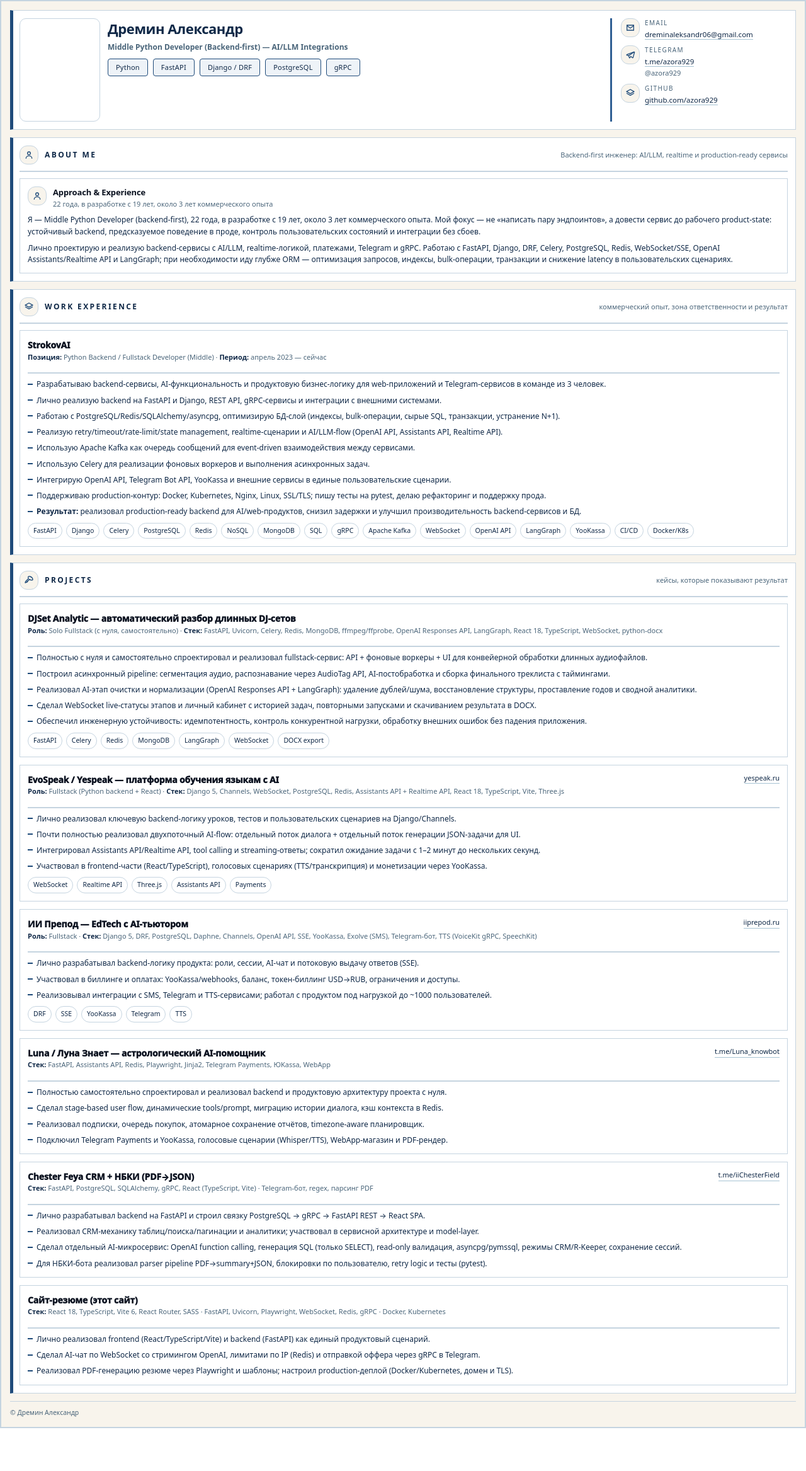
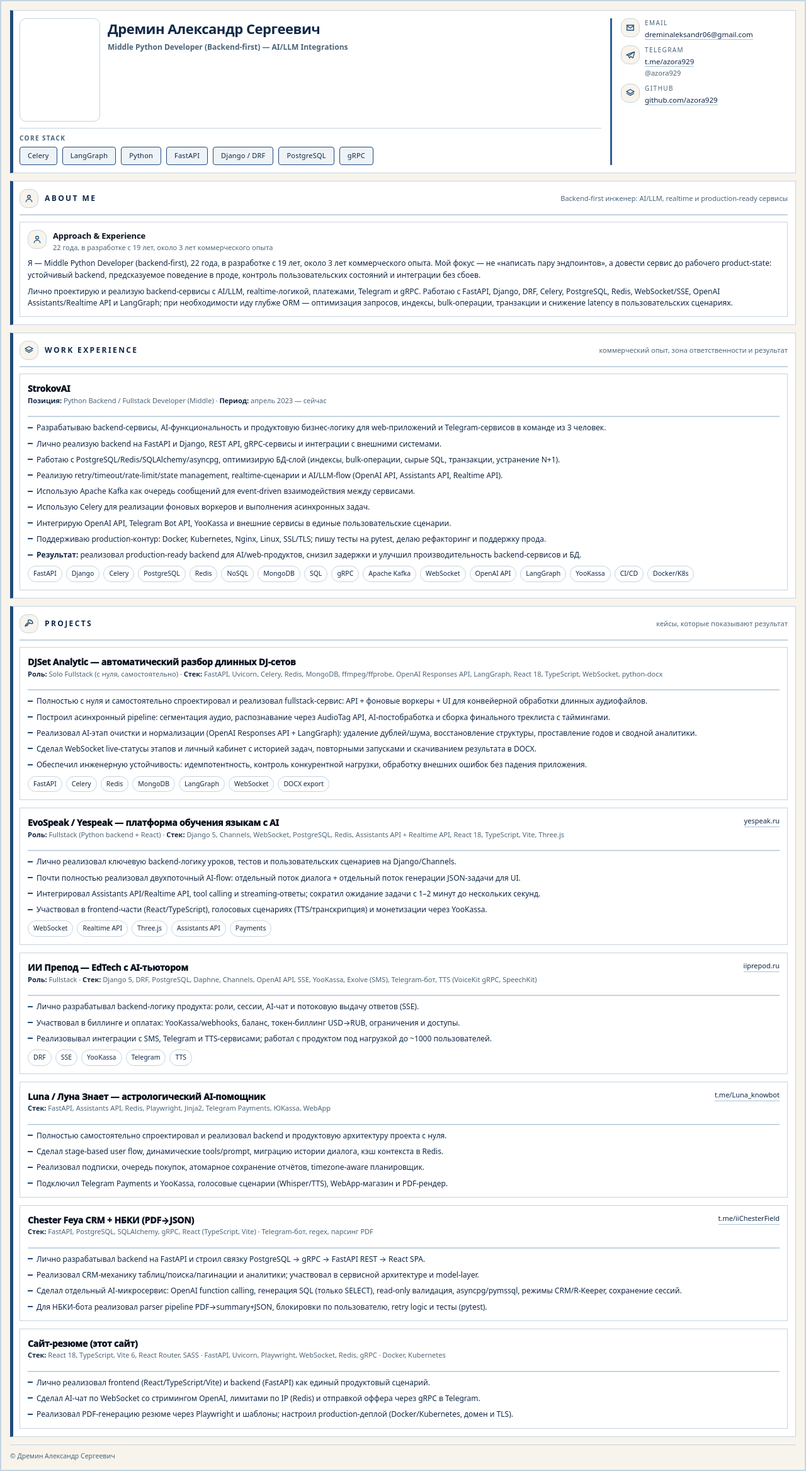
Before and after one commit to azora929/myResume, a Python web app: template webApp/assets/templates/template.html in a window 1280 px wide. Shown: the whole page at 63% size. Before the commit the page ends 2267 px from the top, so only its background shows below. Run offline with Jinja, Linux system fonts and the light colour scheme; the template is opened without the code that fills it, so the values that code supplies are empty.

Commit message:
Фиксы размещения чипов + подписание отчества

```diff
--- a/webApp/assets/templates/template.html
+++ b/webApp/assets/templates/template.html
@@ -53,10 +53,15 @@
     }
     .top-main{
       display:flex;
+      flex-direction:column;
+      gap:10px;
+      flex:1 1 auto;
+      min-width:0;
+    }
+    .top-identity{
+      display:flex;
       gap:12px;
       align-items:flex-start;
-      flex:1 1 auto;
-      min-width:0;
     }
     .top-photo{
       width:128px;
@@ -85,10 +90,22 @@
       font-weight:650;
     }
     .kicker{
-      margin:8px 0 0;
+      margin:0;
       display:flex;
       flex-wrap:wrap;
       gap:8px;
+    }
+    .top-stack{
+      border-top:1px solid var(--line);
+      padding-top:8px;
+    }
+    .top-stack-label{
+      margin:0 0 6px;
+      font-size:10px;
+      letter-spacing:.14em;
+      text-transform:uppercase;
+      color:var(--muted);
+      font-weight:700;
     }
     .tag{
       font-size:11px;
@@ -311,16 +328,23 @@
     <!-- TOP -->
     <section class="top">
       <div class="top-main">
-        <div class="top-photo">
-          {% if resume_photo_uri %}
-          <img src="{{ resume_photo_uri }}" alt="Фото Дремина Александра" />
-          {% endif %}
+        <div class="top-identity">
+          <div class="top-photo">
+            {% if resume_photo_uri %}
+            <img src="{{ resume_photo_uri }}" alt="Фото Дремина Александра Сергеевича" />
+            {% endif %}
+          </div>
+          <div class="top-bio">
+            <h1 class="name">Дремин Александр Сергеевич</h1>
+            <p class="title">Middle Python Developer (Backend-first) — AI/LLM Integrations</p>
+          </div>
         </div>
-        <div class="top-bio">
-          <h1 class="name">Дремин Александр</h1>
-          <p class="title">Middle Python Developer (Backend-first) — AI/LLM Integrations</p>
 
+        <div class="top-stack">
+          <p class="top-stack-label">Core Stack</p>
           <div class="kicker">
+            <span class="tag">Celery</span>
+            <span class="tag">LangGraph</span>
             <span class="tag">Python</span>
             <span class="tag">FastAPI</span>
             <span class="tag">Django / DRF</span>
@@ -562,7 +586,7 @@
     </section>
 
     <div class="footer">
-      <div>© Дремин Александр</div>
+      <div>© Дремин Александр Сергеевич</div>
     </div>
   </div>
 </body>
--- a/webApp/reactFrontEnd/src/components/footer/FooterPro.tsx
+++ b/webApp/reactFrontEnd/src/components/footer/FooterPro.tsx
@@ -217,7 +217,7 @@ export function FooterPro() {
                 <PIcon name="person" />
               </div>
               <div className="footerPro__brandText">
-                <p className="footerPro__name">Дремин Александр</p>
+                <p className="footerPro__name">Дремин Александр Сергеевич</p>
                 <p className="footerPro__tagline">Middle Python Developer</p>
               </div>
             </div>
@@ -334,7 +334,7 @@ export function FooterPro() {
             </div>
 
             <div className="footerPro__bottom">
-              <p className="footerPro__copy">© {new Date().getFullYear()} Дремин Александр</p>
+              <p className="footerPro__copy">© {new Date().getFullYear()} Дремин Александр Сергеевич</p>
               <p className="footerPro__made">Сделано с вниманием к деталям ✦</p>
             </div>
           </article>
```
